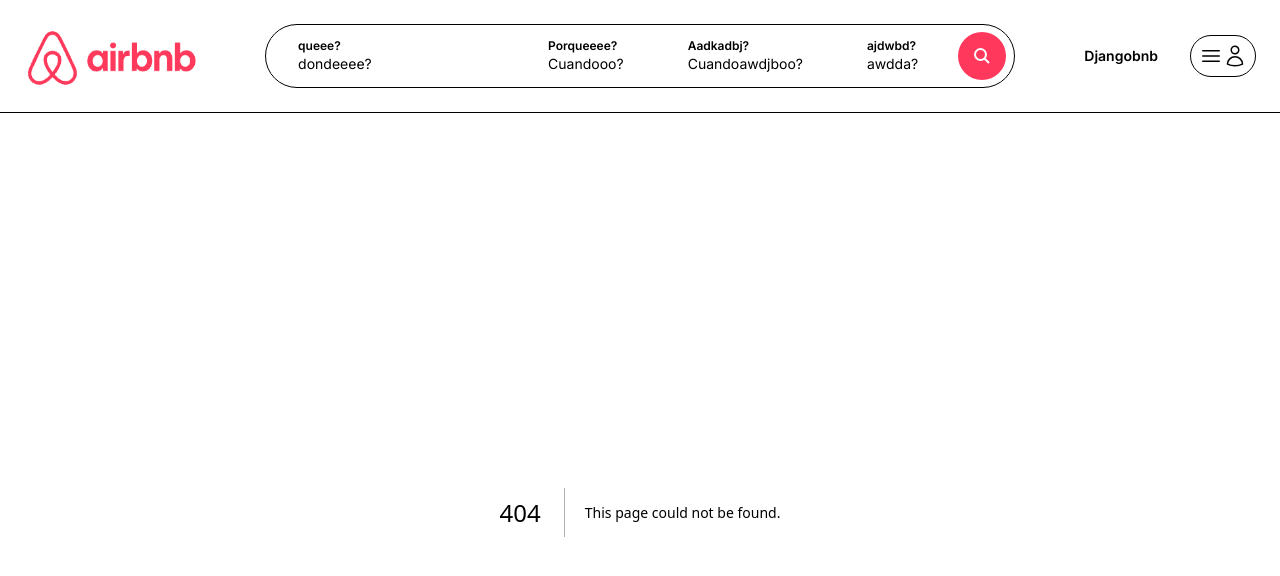
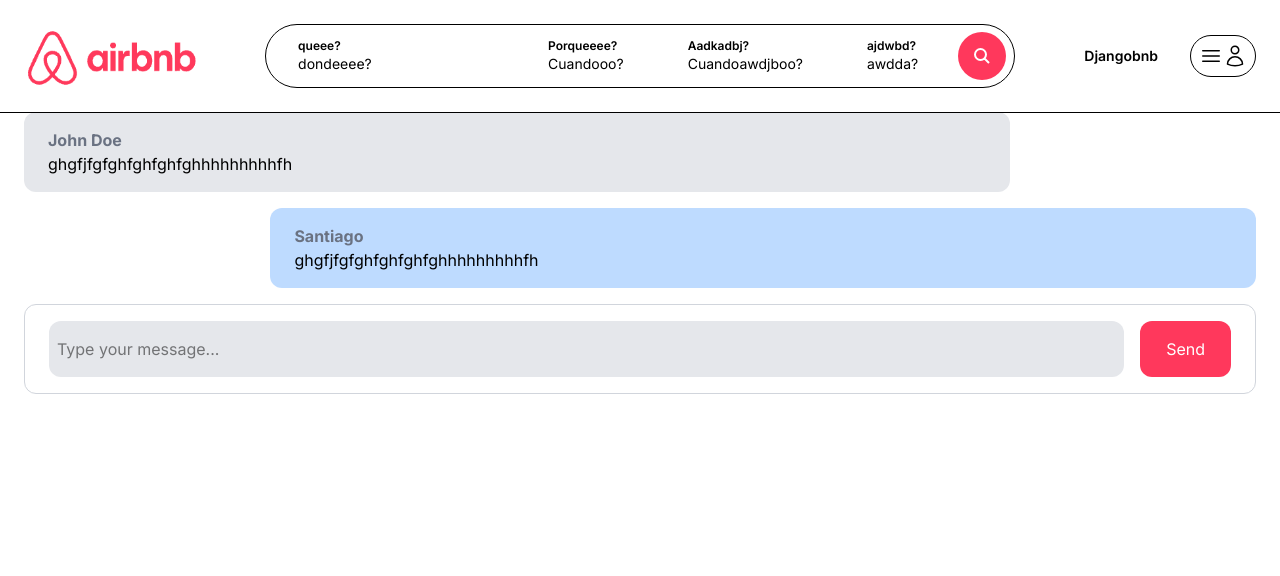
Before and after one commit to Krlostks/AirBnbClone, a Next.js app: page /inbox/1 in a window 1280 px wide. Before the commit this address had no page. Shown: the top 576 px of the page. Built offline with nearby package versions, Linux system fonts and the light colour scheme.

Commit message:
Detail page for chat (static) and user popup menu

```diff
--- /dev/null
+++ b/app/components/forms/CustomButton.tsx
@@ -0,0 +1,21 @@
+interface CustomButtonProps {
+    label: string;
+    className?: string;
+    onClick: ()=> void;
+}
+
+const CustomButton:React.FC<CustomButtonProps> = ({
+    label,
+    className,
+    onClick
+})=>{
+    return(
+        <div
+            onClick={onClick}
+            className={`py-4 bg-[var(--airbnb)] hover:bg-[var(--airbnb-black)] text-white text-center rounded-xl transition cursor-pointer ${className}`}>
+            {label}
+        </div>
+    )
+}
+
+export default CustomButton;
--- /dev/null
+++ b/app/components/inbox/ConversationDetail.tsx
@@ -0,0 +1,39 @@
+'use client';
+
+ import CustomButton from "../forms/CustomButton";
+
+ const ConversationDetail= ()=>{
+     return(
+         <>
+             <div className="max-h-[400px] overflow-auto flex flex-col space-y-4">
+                 <div className="w-[80%] py-4 px-6 rounded-xl bg-gray-200 ">
+                     <p className="font-bold text-gray-500">John Doe</p>
+
+                     <p>ghgfjfgfghfghfghfghhhhhhhhhfh</p>
+                 </div>
+
+                 <div className="w-[80%] ml-[20%] py-4 px-6 rounded-xl bg-blue-200 ">
+                     <p className="font-bold text-gray-500">Santiago</p>
+
+                     <p>ghgfjfgfghfghfghfghhhhhhhhhfh</p>
+                 </div>
+             </div>
+
+             <div className="mt-4 py-4 px-6 flex border border-gray-300 space-x-4 rounded-xl">
+                     <input
+                     type="text"
+                     placeholder="Type your message..."
+                     className="w-full p-2 bg-gray-200 rounded-xl"
+                     />
+
+                     <CustomButton
+                         label='Send'
+                         onClick={()=> console.log('Clicked')}
+                         className="w-[100px]"
+                     />
+             </div>
+         </>
+     )
+ }
+
+ export default ConversationDetail;
--- /dev/null
+++ b/app/components/navbar/MenuLink.tsx
@@ -0,0 +1,20 @@
+'use client';
+interface MenuLinkProps {
+    label: string;
+    onClick: () => void;
+}
+const MenuLink: React.FC<MenuLinkProps> = ({
+    label,
+    onClick
+}) => {
+    return (
+        <div
+            onClick={onClick}
+            className="px-5 py-4 cursor-pointer hover:bg-gray-100 transition"
+        >
+            {label}
+        </div>
+    )
+}
+
+export default MenuLink;
--- a/app/components/navbar/UserNav.tsx
+++ b/app/components/navbar/UserNav.tsx
@@ -1,7 +1,13 @@
+'use client';
+ import { useState } from "react";
+ import MenuLink from "./MenuLink";
 const UserNav = () => {
+    const [isOpen, setIsOpen] = useState(false)
     return (
         <div className="p-2 relative inline-block border rounded-full">
-            <button className="flex items-center">
+            <button
+                 onClick={()=>setIsOpen(!isOpen)}
+                 className="flex items-center ">
                 <svg fill="none" viewBox="0 0 24 24" strokeWidth="1.5" stroke="currentColor" className="size-6">
                     <path strokeLinecap="round" strokeLinejoin="round" d="M3.75 6.75h16.5M3.75 12h16.5m-16.5 5.25h16.5" />
                 </svg>
@@ -9,8 +15,18 @@
                     <path strokeLinecap="round" strokeLinejoin="round" d="M15.75 6a3.75 3.75 0 1 1-7.5 0 3.75 3.75 0 0 1 7.5 0ZM4.501 20.118a7.5 7.5 0 0 1 14.998 0A17.933 17.933 0 0 1 12 21.75c-2.676 0-5.216-.584-7.499-1.632Z" />
                 </svg>
 
+            </button>
+            {isOpen && (
+                 <div className="w-[220px] absolute top-[60px] right-0 bg-white border rounded-xl shadow-md flex flex-col cursor-pointer">
+                     <MenuLink
+                         label='log in'
+                         onClick={()=> console.log('Clicked log in')}/>
 
-            </button>
+                     <MenuLink
+                         label='Sing in'
+                         onClick={()=> console.log('Clicked sing in')}/>
+                 </div>
+             )}
         </div>
     )
 }
--- /dev/null
+++ b/app/inbox/[id]/page.tsx
@@ -0,0 +1,9 @@
+import ConversationDetail from "@/app/components/inbox/ConversationDetail";
+const ConversationPage = () => {
+    return (
+        <main className="max-w-[1500px] mx-auto px-6">
+            <ConversationDetail />
+        </main>
+    )
+}
+export default ConversationPage;
```
